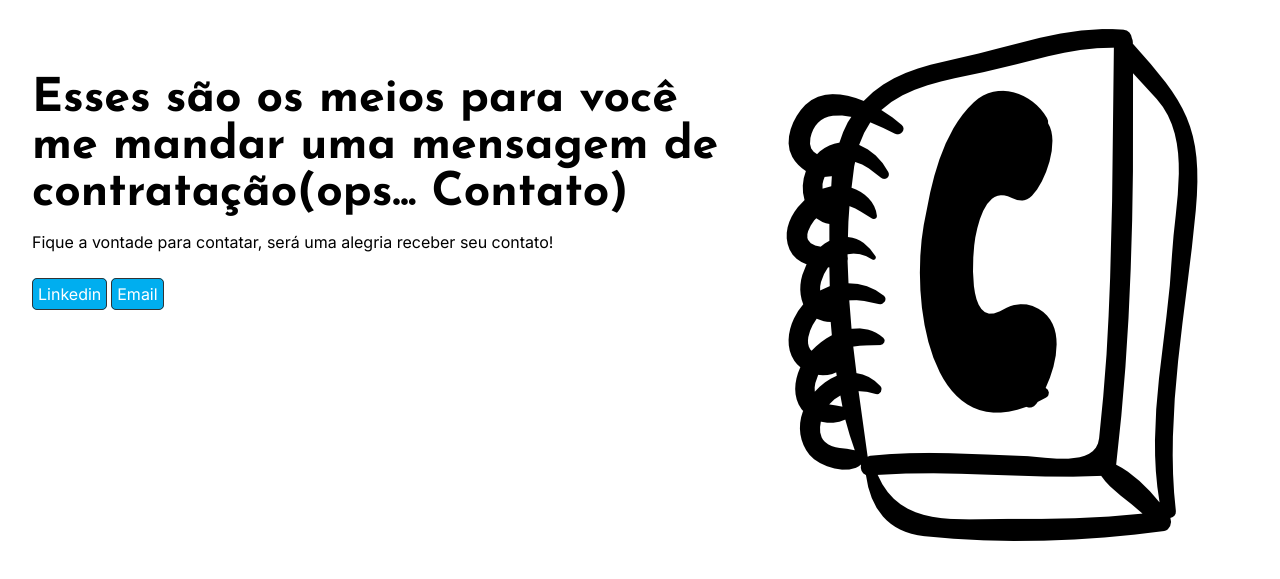
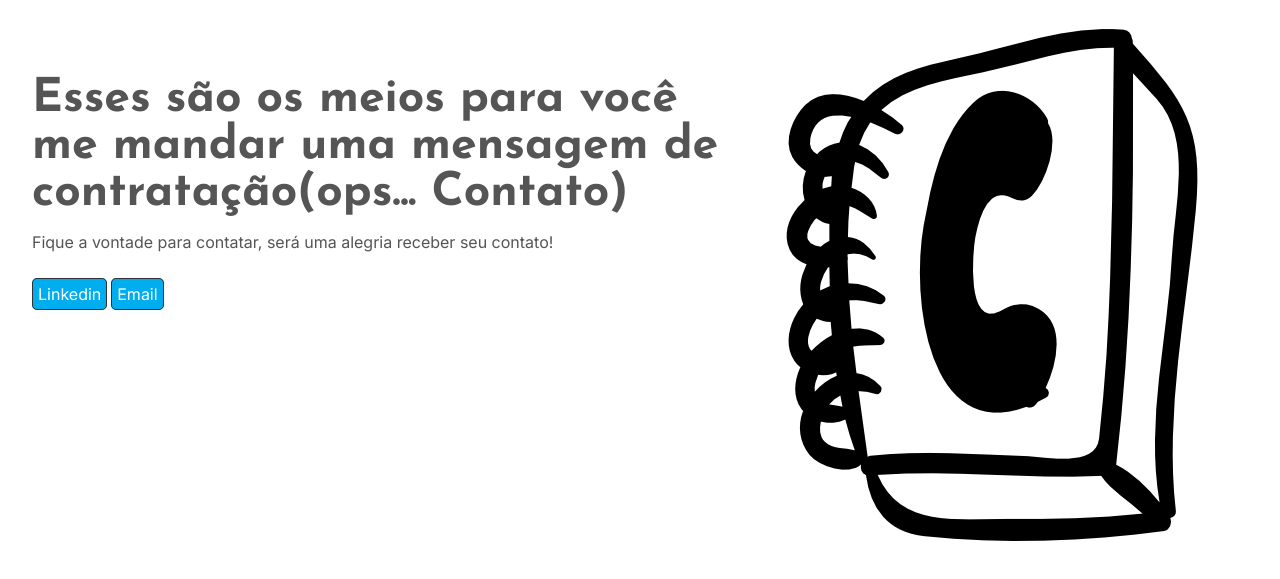
Before and after one commit to Ryan-lmm/myportfolio, a website: page pages/contato/contato.html in a window 1280 px wide. Shown: the part 69-648 px from the top of the page. Drawn offline with nearby package versions, Linux system fonts and the light colour scheme.

Commit message:
feat: aplica a mudança na cor da seção de contatos

```diff
--- a/pages/contato/contato.style.css
+++ b/pages/contato/contato.style.css
@@ -73,6 +73,7 @@ section.contato {
 .contato-text {
   padding: 2rem 0;
   flex: 1;
+  color: var(--nd-text)
 }
 
 .contato-text>h1 {
```
